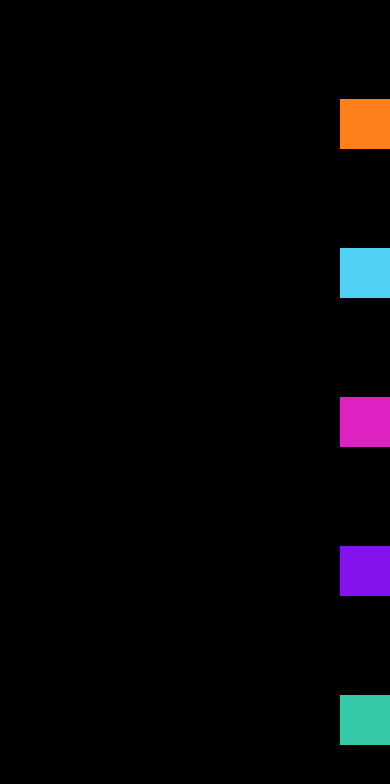
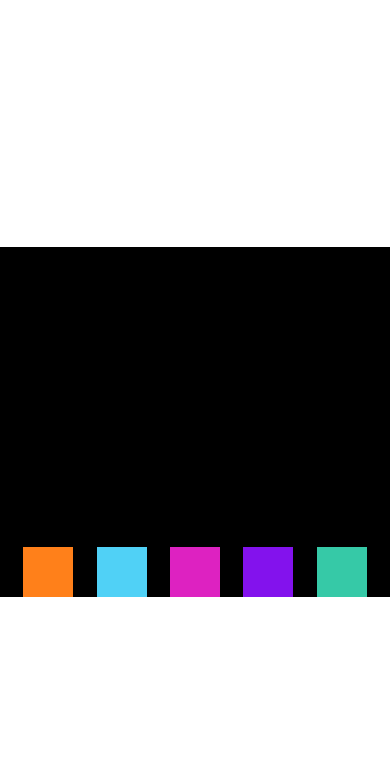
Before and after one commit to paulazaidel/react-native-exercises, a React Native app: screen / in a window 390 px wide. Shown: the top 784 px of the page. Built offline with nearby package versions, Linux system fonts and the light colour scheme.

Commit message:
using flexbox v3

```diff
--- a/src/App.js
+++ b/src/App.js
@@ -1,12 +1,12 @@
 import React from 'react'
 import { StyleSheet, SafeAreaView } from 'react-native'
 
-import FlexBoxV2 from './components/layout/FlaxBoxV2Component'
+import FlexBoxV3 from './components/layout/FlaxBoxV3Component'
 
 
 export default () => (
     <SafeAreaView style={style.App}>
-        <FlexBoxV2></FlexBoxV2>
+        <FlexBoxV3></FlexBoxV3>
     </SafeAreaView>
 )
 
--- /dev/null
+++ b/src/components/layout/FlaxBoxV3Component.js
@@ -0,0 +1,27 @@
+import React from 'react'
+import { View, StyleSheet } from 'react-native'
+
+import Square from './SquareComponent'
+
+export default props => {
+    return (
+        <View style={style.Flex}>
+            <Square color='#ff801a' />
+            <Square color='#50d1f6' />
+            <Square color='#dd22c1' />
+            <Square color='#8312ed' />
+            <Square color='#36c9a7' />
+        </View>
+    )
+}
+
+const style = StyleSheet.create({
+    Flex: {
+        backgroundColor: "#000",
+        width: '100%',
+        height: 350,
+        flexDirection: 'row',
+        justifyContent: 'space-evenly',
+        alignItems: 'flex-end'
+    }
+})
```
